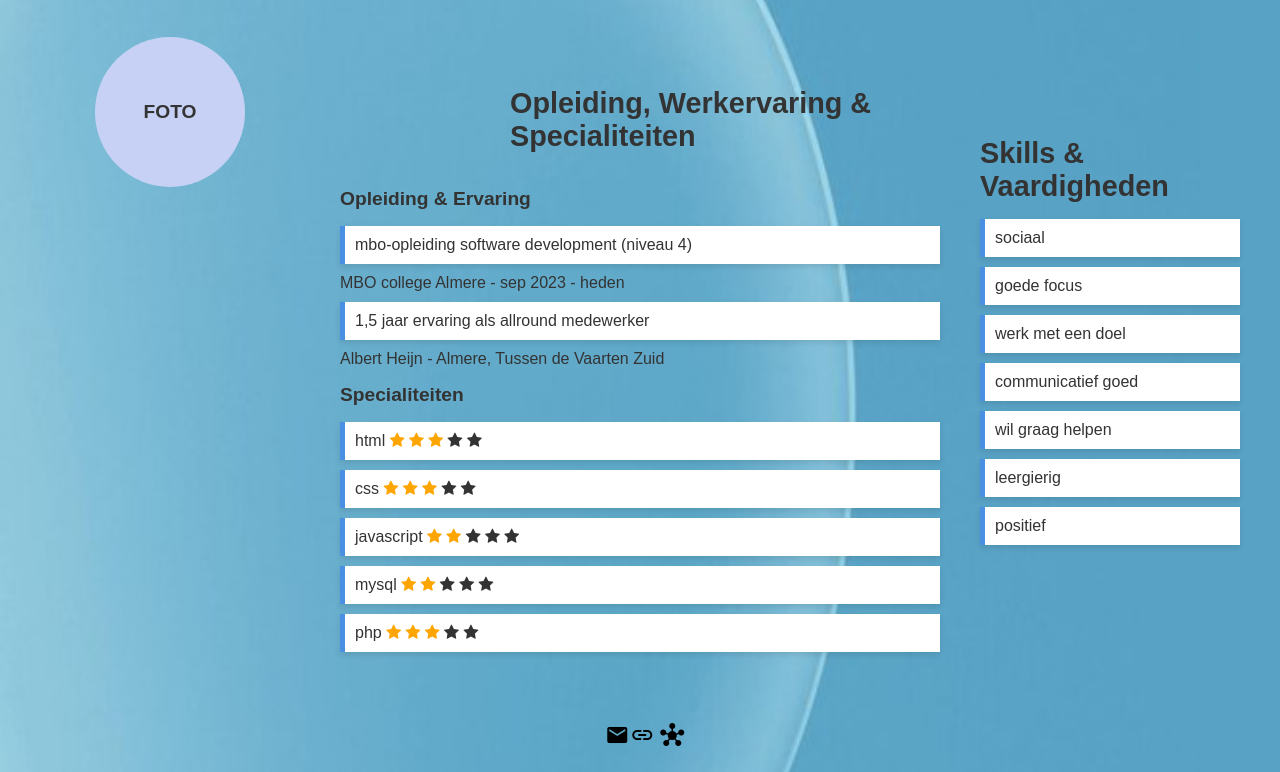
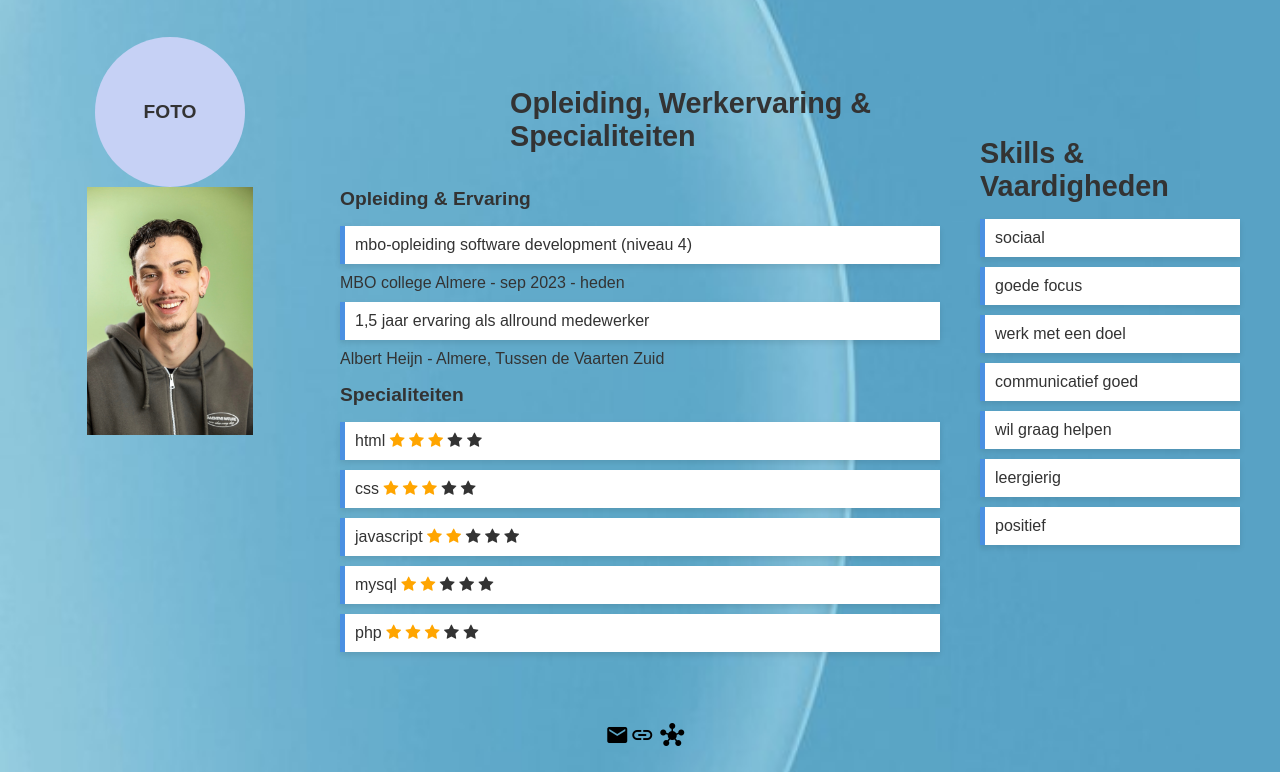
Before and after one commit to Squinn2007/Quinncv, a plain HTML site: page index.html in a window 1280 px wide. Shown: the part 136-908 px from the top of the page. Drawn offline with Linux system fonts and the light colour scheme.

Commit message:
presentatie

```diff
--- a/index.css
+++ b/index.css
@@ -78,6 +78,9 @@ h1, h2, p {
     padding: 20px;
     border-radius: 10px;
     text-align: center;
+}
+#delano {
+    width: 13vw;
 }
 
 #foto {
--- a/index.html
+++ b/index.html
@@ -1,4 +1,4 @@
- <!DOCTYPE html>
+<!DOCTYPE html>
 <html lang="en">
 <head>
     <meta charset="UTF-8">
@@ -22,6 +22,7 @@
 <div class="grid-container">
     <div id="motivatie">
         <p id="foto">foto</p>
+        <img id="delano" src="delanobanen.jpeg" alt="delanobanen">
     </div>
     <div>
         <p id="werkervaring">Opleiding, Werkervaring & Specialiteiten</p>
```
Also changed, not shown: contact.html (+1 -1 lines), delanobanen.jpeg (added).
